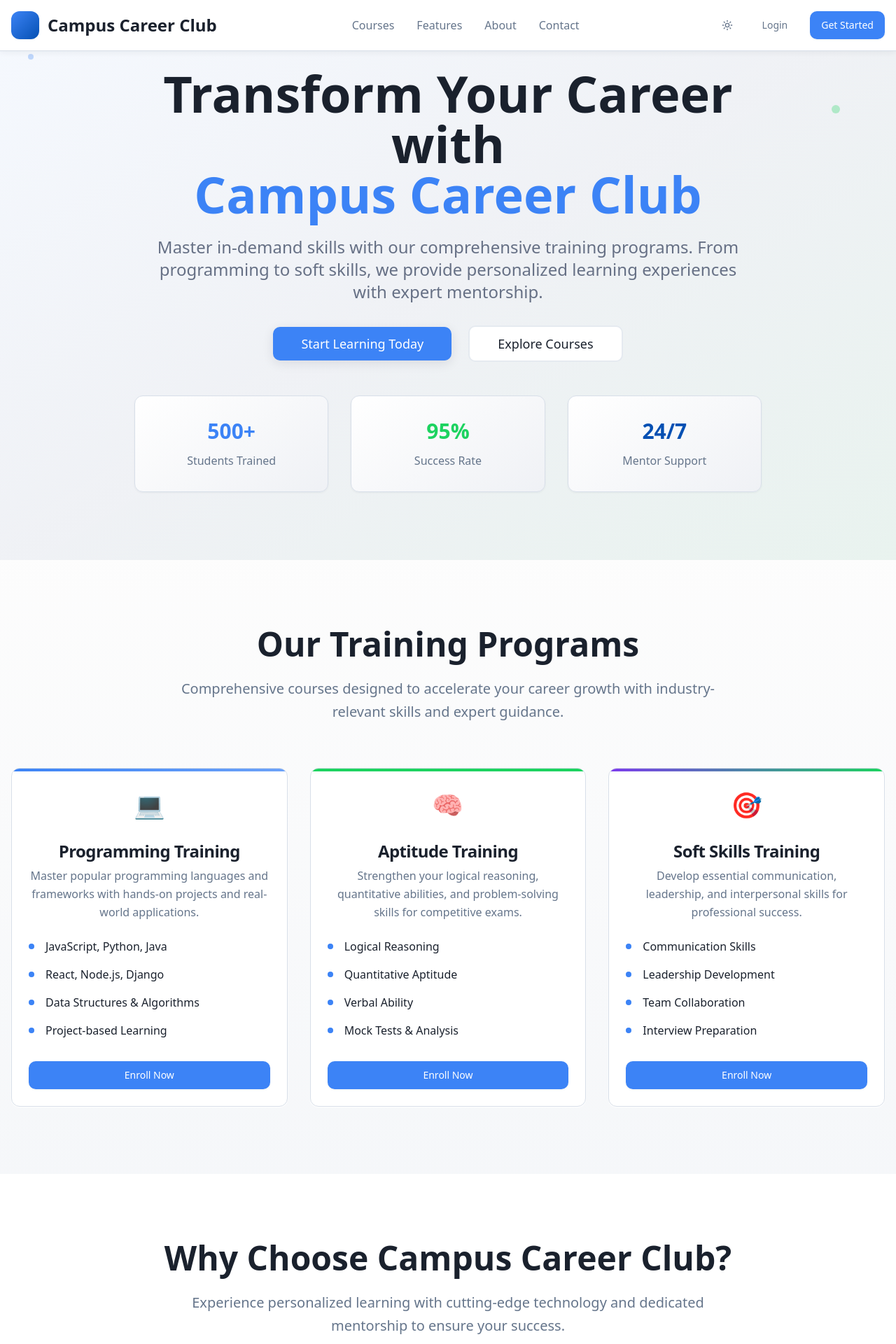
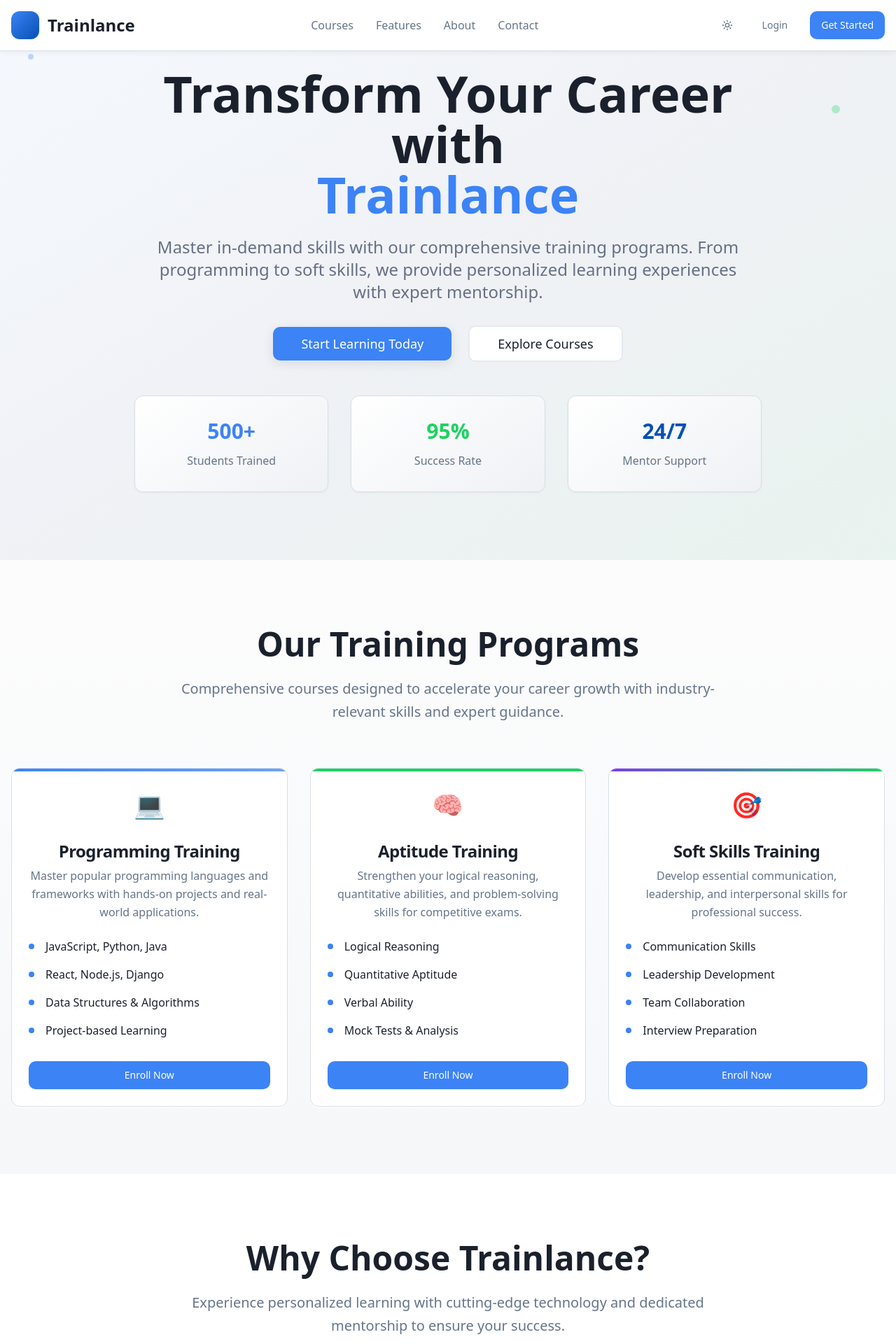
Before and after one commit to Manoharjuluri/Trainlanceweb, a React (Vite) app: page / in a window 1280 px wide. Shown: the top 1920 px of the page at 70% size. Built offline with nearby package versions, Linux system fonts and the light colour scheme.

Commit message:
Revert name to Trainlance
Reverted the website name from "Campus Career Club" back to "Trainlance" across all relevant components. This includes changes in `src/components/Header.tsx`.

```diff
--- a/src/components/About.tsx
+++ b/src/components/About.tsx
@@ -12,12 +12,12 @@ const About = () => {
         <div className="grid grid-cols-1 lg:grid-cols-2 gap-12 items-start">
           <div>
             <h2 className="text-4xl md:text-5xl font-bold mb-6 bg-gradient-to-r from-cool-dark to-primary bg-clip-text text-transparent">
-              About Campus Career Club
+              About Trainlance
             </h2>
             <p className="text-lg text-muted-foreground mb-6 leading-relaxed">
-          Campus Career Club is a dynamic and forward-thinking EdTech company dedicated to empowering university students across India with the skills and confidence they need to succeed in today’s competitive job market. Our mission is to bridge the gap between academic knowledge and industry expectations by delivering comprehensive, practical, and personalized training programs.
+          Trainlance is a dynamic and forward-thinking EdTech company dedicated to empowering university students across India with the skills and confidence they need to succeed in today's competitive job market. Our mission is to bridge the gap between academic knowledge and industry expectations by delivering comprehensive, practical, and personalized training programs.
 
-At Campus Career Club, we offer a holistic learning experience that covers three essential pillars of career readiness:
+At Trainlance, we offer a holistic learning experience that covers three essential pillars of career readiness:
 
 Aptitude Training – Sharpening logical reasoning, numerical ability, and problem-solving skills to prepare students for campus placements and competitive exams.
 
@@ -25,9 +25,9 @@ Soft Skills & Communication Training – Enhancing interpersonal skills, public
 
 Programming & Technical Training – Delivering hands-on training in popular programming languages such as Python, Java, C, and C++, ReactJS,SQL and many more along with real-world coding challenges to strengthen technical proficiency.
 
-To evaluate and certify the progress of our learners, Campus Career Club conducts online certification exams, giving students credible proof of their skills. In addition, we provide specialized placement training to prepare students for corporate recruitment processes, including mock interviews, aptitude test simulations, and HR grooming sessions.
+To evaluate and certify the progress of our learners, Trainlance conducts online certification exams, giving students credible proof of their skills. In addition, we provide specialized placement training to prepare students for corporate recruitment processes, including mock interviews, aptitude test simulations, and HR grooming sessions.
 
-With a student-centric approach and a commitment to excellence, Campus Career Club strives to become a trusted partner in every student’s journey from college to career.
+With a student-centric approach and a commitment to excellence, Trainlance strives to become a trusted partner in every student's journey from college to career.
             </p>
 
 
--- a/src/components/Contact.tsx
+++ b/src/components/Contact.tsx
@@ -119,7 +119,7 @@ const Contact = () => {
             Start Your Learning Journey
           </h2>
           <p className="text-xl text-foreground max-w-3xl mx-auto">
-            Ready to transform your career? Get in touch with us and discover how Campus Career Club can help you achieve your goals.
+            Ready to transform your career? Get in touch with us and discover how Trainlance can help you achieve your goals.
           </p>
         </div>
 
--- a/src/components/Features.tsx
+++ b/src/components/Features.tsx
@@ -45,7 +45,7 @@ const Features = () => {
       <div className="container mx-auto px-4">
         <div className="text-center mb-16">
           <h2 className="text-4xl md:text-5xl font-bold mb-6 text-cool-dark">
-            Why Choose Campus Career Club?
+            Why Choose Trainlance?
           </h2>
           <p className="text-xl text-professional-gray max-w-3xl mx-auto leading-relaxed">
             Experience personalized learning with cutting-edge technology and dedicated mentorship to ensure your success.
--- a/src/components/Footer.tsx
+++ b/src/components/Footer.tsx
@@ -6,7 +6,7 @@ const Footer = () => {
           <div>
             <div className="flex items-center space-x-2 mb-4">
               <div className="w-8 h-8 bg-gradient-hero rounded-lg"></div>
-              <span className="text-xl font-bold">Campus Career Club</span>
+              <span className="text-xl font-bold">Trainlance</span>
             </div>
             <p className="text-gray-300 mb-4">
               Empowering careers through comprehensive training and mentorship in technology and professional skills.
@@ -57,7 +57,7 @@ const Footer = () => {
 
         <div className="border-t border-gray-700 mt-8 pt-8 text-center">
           <p className="text-gray-300">
-            © 2024 Campus Career Club. All rights reserved. | Hyderabad, Telangana, India
+            © 2024 Trainlance. All rights reserved. | Hyderabad, Telangana, India
           </p>
         </div>
       </div>
--- a/src/components/Header.tsx
+++ b/src/components/Header.tsx
@@ -9,7 +9,7 @@ const Header = () => {
         <div className="flex items-center space-x-3">
           <div className="w-10 h-10 bg-gradient-primary rounded-lg shadow-card"></div>
           <span className="text-2xl font-bold text-cool-dark">
-            Campus Career Club
+            Trainlance
           </span>
         </div>
 
--- a/src/components/Hero.tsx
+++ b/src/components/Hero.tsx
@@ -22,7 +22,7 @@ const Hero = () => {
         <div className="max-w-4xl mx-auto">
           <h1 className="text-3xl sm:text-4xl md:text-5xl lg:text-6xl xl:text-7xl font-bold mb-6 text-cool-dark leading-tight">
             Transform Your Career with
-            <span className="block text-primary">Campus Career Club</span>
+            <span className="block text-primary">Trainlance</span>
           </h1>
 
           <p className="text-lg sm:text-xl lg:text-2xl text-muted-foreground mb-8 leading-relaxed max-w-4xl mx-auto px-4">
--- a/src/pages/AboutUs.tsx
+++ b/src/pages/AboutUs.tsx
@@ -21,7 +21,7 @@ const AboutUs = () => {
         <div className="max-w-6xl mx-auto">
           <header className="text-center mb-12">
             <h1 className="text-5xl md:text-6xl font-bold mb-6 bg-gradient-to-r from-cool-dark to-primary bg-clip-text text-transparent">
-              About Campus Career Club
+              About Trainlance
             </h1>
             <p className="text-xl text-muted-foreground max-w-3xl mx-auto">
               Empowering India's Future Workforce Through Comprehensive Skill Development
@@ -62,7 +62,7 @@ const AboutUs = () => {
               <CardContent className="p-8">
                 <h2 className="text-3xl font-bold text-cool-dark mb-6">Our Mission</h2>
                 <p className="text-lg text-muted-foreground leading-relaxed">
-                  Campus Career Club is a dynamic and forward-thinking EdTech company dedicated to empowering university students across India with the skills and confidence they need to succeed in today's competitive job market. Our mission is to bridge the gap between academic knowledge and industry expectations by delivering comprehensive, practical, and personalized training programs.
+                  Trainlance is a dynamic and forward-thinking EdTech company dedicated to empowering university students across India with the skills and confidence they need to succeed in today's competitive job market. Our mission is to bridge the gap between academic knowledge and industry expectations by delivering comprehensive, practical, and personalized training programs.
                 </p>
               </CardContent>
             </Card>
@@ -110,7 +110,7 @@ const AboutUs = () => {
                 <CardContent className="p-8">
                   <h3 className="text-2xl font-bold text-cool-teal mb-4">💻 Programming & Technical Training</h3>
                   <p className="text-muted-foreground leading-relaxed">
-                    Campus Career Club provides hands-on training in industry-relevant programming languages and frameworks including Python, Java, C, C++, SQL, ReactJS, HTML/CSS, and more. Our courses emphasize project-based learning, where students solve real-world coding challenges and build functional applications. This approach ensures not only concept mastery but also a robust project portfolio to showcase to potential employers.
+                    Trainlance provides hands-on training in industry-relevant programming languages and frameworks including Python, Java, C, C++, SQL, ReactJS, HTML/CSS, and more. Our courses emphasize project-based learning, where students solve real-world coding challenges and build functional applications. This approach ensures not only concept mastery but also a robust project portfolio to showcase to potential employers.
                   </p>
                 </CardContent>
               </Card>
@@ -128,7 +128,7 @@ const AboutUs = () => {
                 <CardContent className="p-8">
                   <h3 className="text-2xl font-bold text-primary mb-4">📜 Certification & Progress Tracking</h3>
                   <p className="text-muted-foreground leading-relaxed">
-                    To reinforce learning outcomes, Campus Career Club conducts online certification exams that evaluate students' progress and validate their skills. These certificates serve as credible proof of competency, enhancing resumes and boosting confidence during recruitment drives.
+                    To reinforce learning outcomes, Trainlance conducts online certification exams that evaluate students' progress and validate their skills. These certificates serve as credible proof of competency, enhancing resumes and boosting confidence during recruitment drives.
                   </p>
                 </CardContent>
               </Card>
@@ -184,7 +184,7 @@ const AboutUs = () => {
               <CardContent className="p-8">
                 <h2 className="text-3xl font-bold text-cool-dark mb-6">Vision for the Future</h2>
                 <p className="text-lg text-muted-foreground leading-relaxed mb-6">
-                  Campus Career Club is more than just a training platform—we're a career-enabling ecosystem. With a student-first philosophy, we're committed to:
+                  Trainlance is more than just a training platform—we're a career-enabling ecosystem. With a student-first philosophy, we're committed to:
                 </p>
                 <ul className="list-disc list-inside text-muted-foreground space-y-3 text-lg ml-4 mb-6">
                   <li>Constantly evolving our curriculum based on industry trends</li>
@@ -192,7 +192,7 @@ const AboutUs = () => {
                   <li>Providing accessible, affordable, and impactful learning</li>
                 </ul>
                 <p className="text-lg text-muted-foreground leading-relaxed">
-                  Whether a student aims to land their first job, crack a competitive exam, or build a foundation for a tech-driven career, Campus Career Club is their trusted partner from college to career.
+                  Whether a student aims to land their first job, crack a competitive exam, or build a foundation for a tech-driven career, Trainlance is their trusted partner from college to career.
                 </p>
               </CardContent>
             </Card>
```
